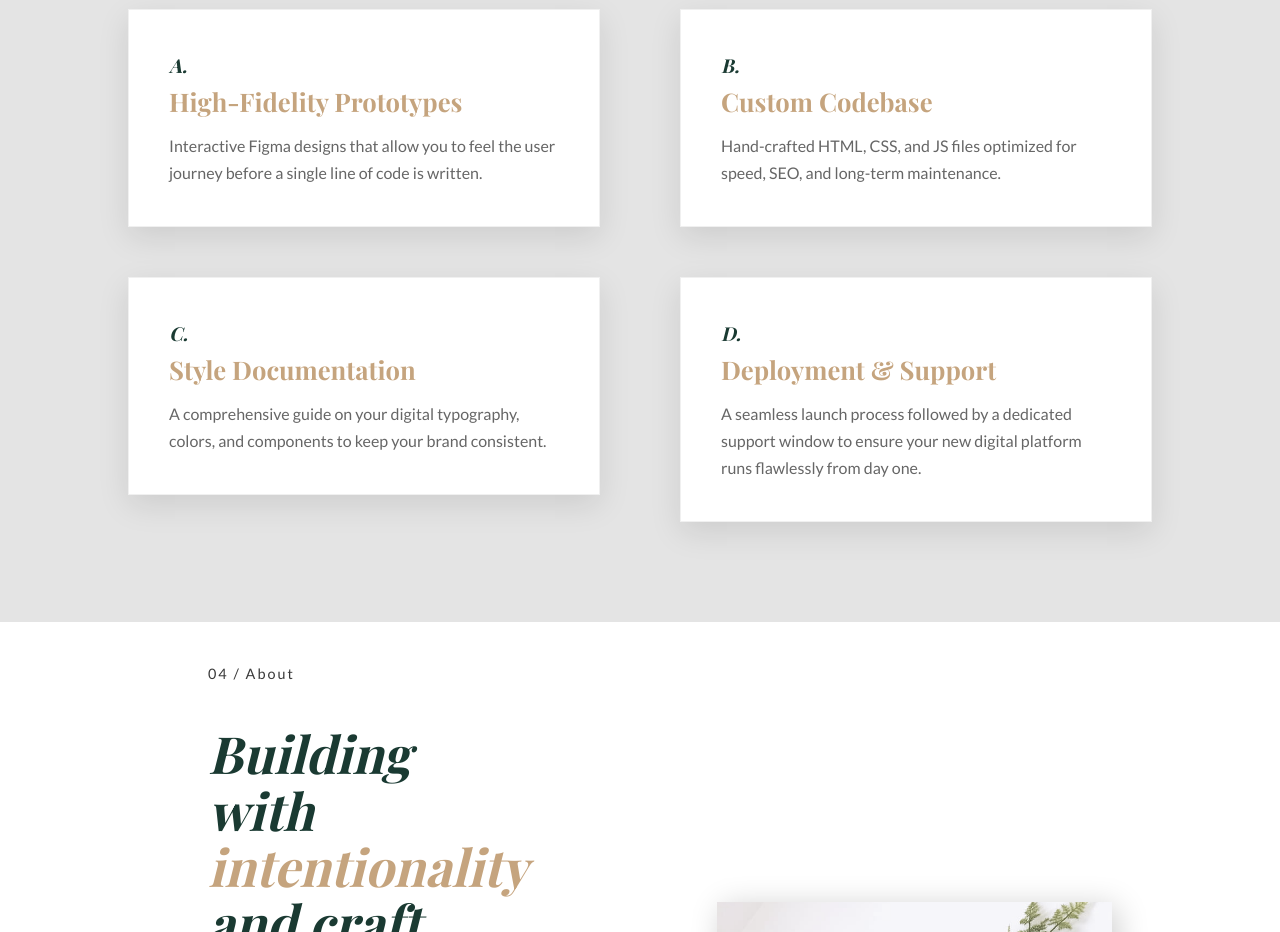
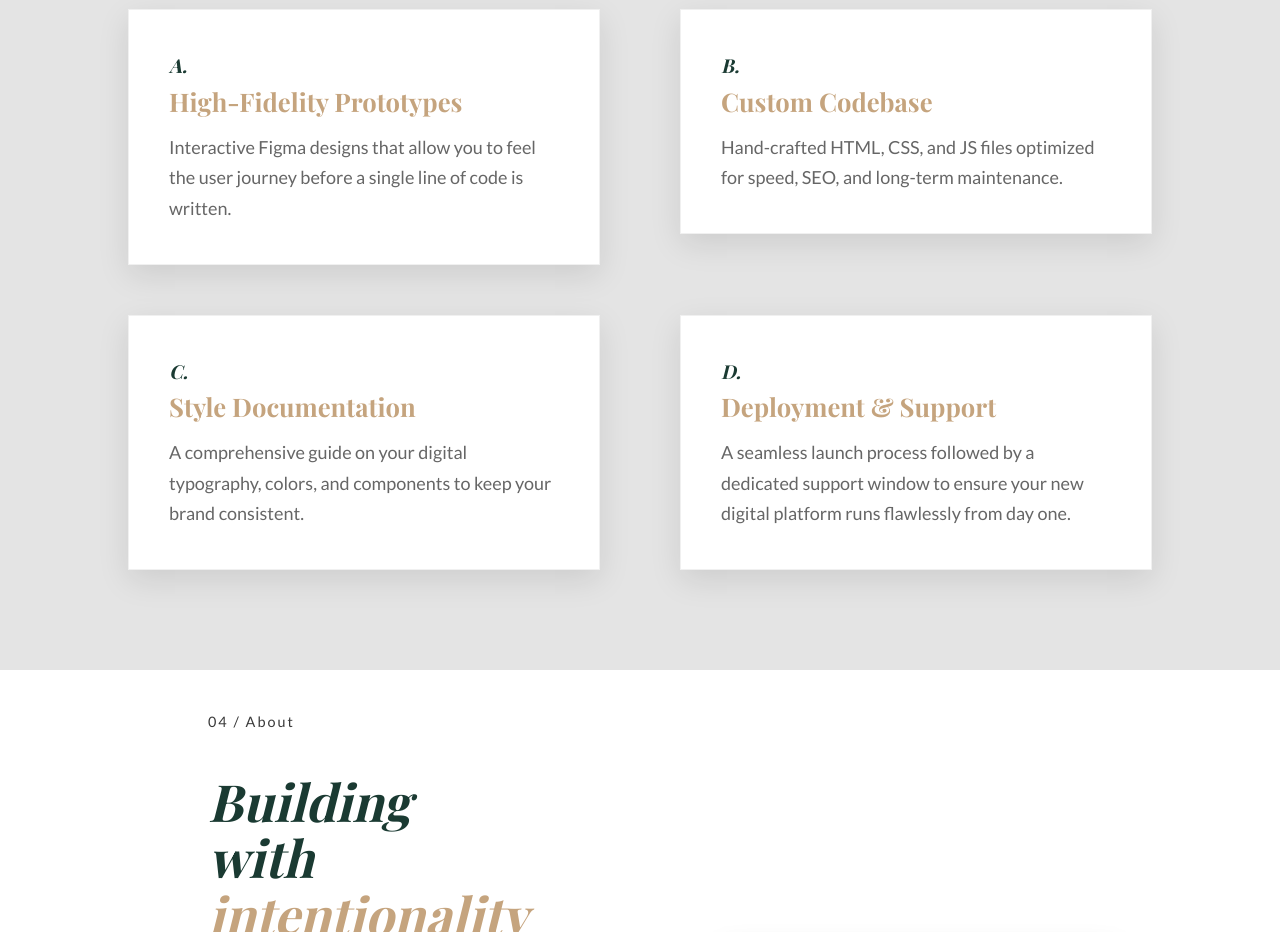
Before and after one commit to RyleyChallis/Personal, a plain HTML site: page index.html in a window 1280 px wide. Shown: the part 3040-3972 px from the top of the page. Drawn offline with nearby package versions, Linux system fonts and the light colour scheme; a script that the page names is missing.

Commit message:
Upload files

```diff
--- a/css/styles.css
+++ b/css/styles.css
@@ -344,6 +344,7 @@ h2 {
 }
 
 .item-content p {
+    font-size: 1.125rem !important;
     color: #666;
     line-height: 1.7;
     max-width: 400px;
```
